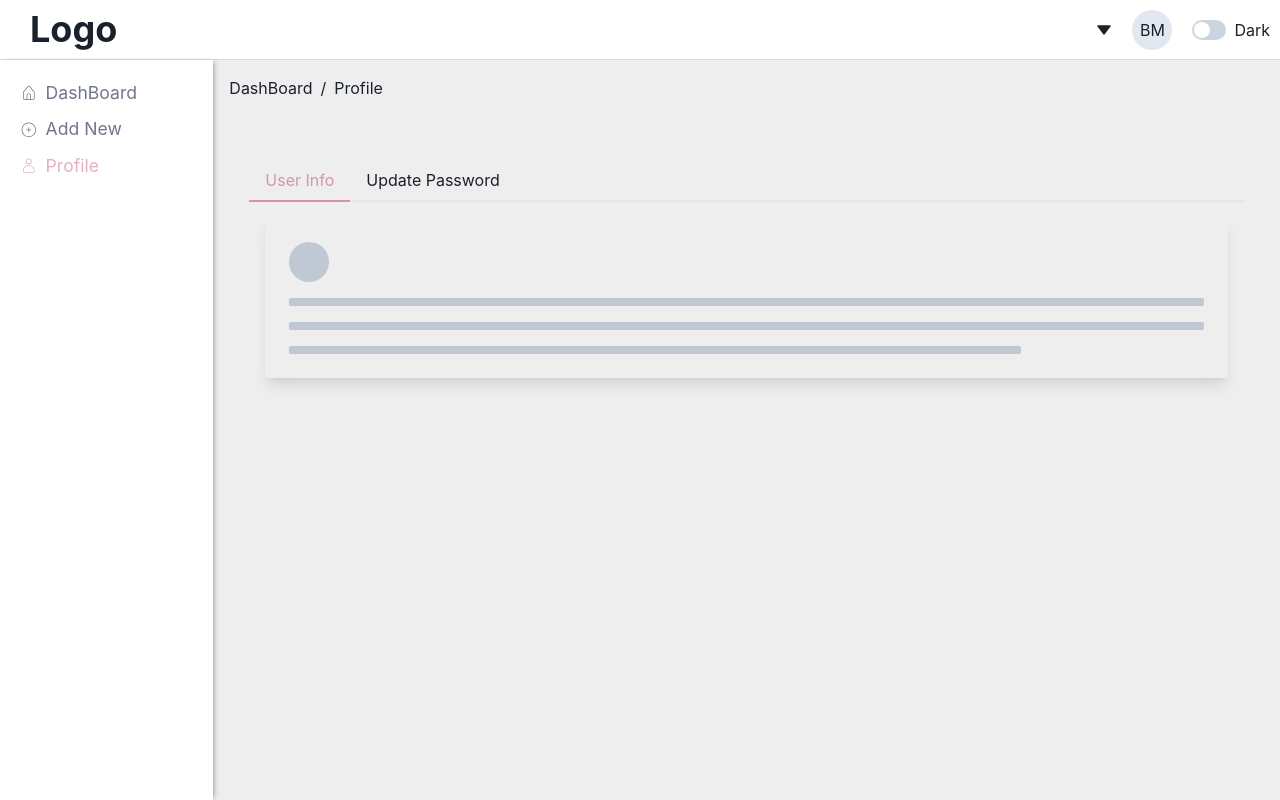
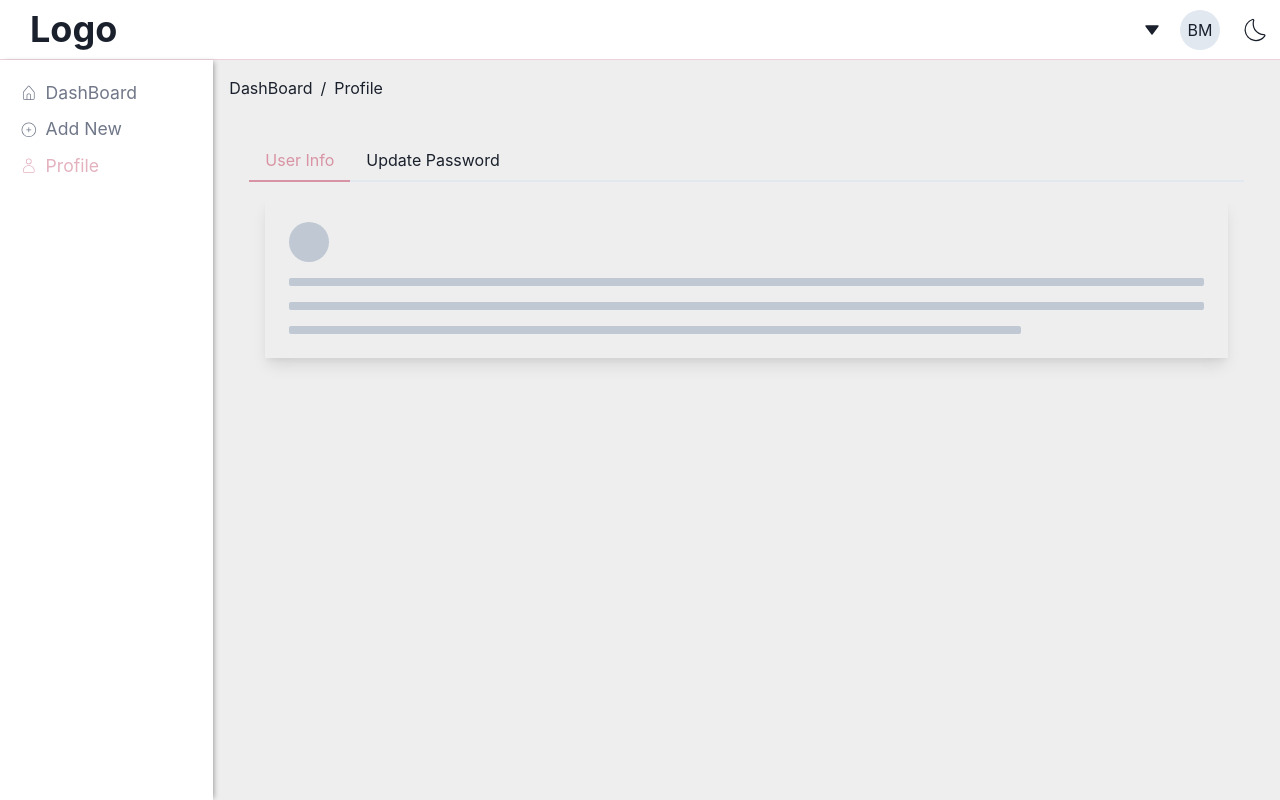
Before and after one commit to bbahaida/bmb-react-starter, a React (Vite) app: page /profile in a window 1280 px wide. Built offline with nearby package versions, Linux system fonts and the light colour scheme.

Commit message:
change dark mode icons

```diff
--- a/src/components/nav/DarkModeSwitch.tsx
+++ b/src/components/nav/DarkModeSwitch.tsx
@@ -1,15 +1,30 @@
-import { HStack, Switch, Text, useColorMode } from "@chakra-ui/react";
+import { HStack, Icon, Switch, Text, useColorMode } from "@chakra-ui/react";
+import { CiDark, CiSun } from "react-icons/ci";
 
 export const DarkModeSwitch = () => {
   const { colorMode, toggleColorMode } = useColorMode();
   return (
     <HStack>
-      <Switch
-        isChecked={colorMode === "dark"}
-        onChange={toggleColorMode}
-        colorScheme="pinky"
-      />
-      <Text>Dark</Text>
+      {colorMode === "light" && (
+        <Icon
+          w="30px"
+          h="30px"
+          cursor="pointer"
+          as={CiDark}
+          onClick={toggleColorMode}
+        />
+      )}
+
+      {colorMode === "dark" && (
+        <Icon
+          color="orange"
+          w="30px"
+          h="30px"
+          cursor="pointer"
+          as={CiSun}
+          onClick={toggleColorMode}
+        />
+      )}
     </HStack>
   );
 };
--- a/src/pages/Create.tsx
+++ b/src/pages/Create.tsx
@@ -27,7 +27,7 @@ export default function Create() {
     count: steps.length,
   });
   return (
-    <Flex justify="center" direction="column">
+    <Flex mt="20px" justify="center" direction="column">
       <Stepper index={activeStep} colorScheme="pinky">
         {steps.map((step, index) => (
           <Step key={index}>
--- a/src/pages/Profile.tsx
+++ b/src/pages/Profile.tsx
@@ -16,7 +16,7 @@ import {
 
 export default function Profile() {
   return (
-    <Tabs mt="40px" p="20px" colorScheme="pinky">
+    <Tabs mt="20px" p="20px" colorScheme="pinky">
       <TabList>
         <Tab>User Info</Tab>
         <Tab>Update Password</Tab>
```
